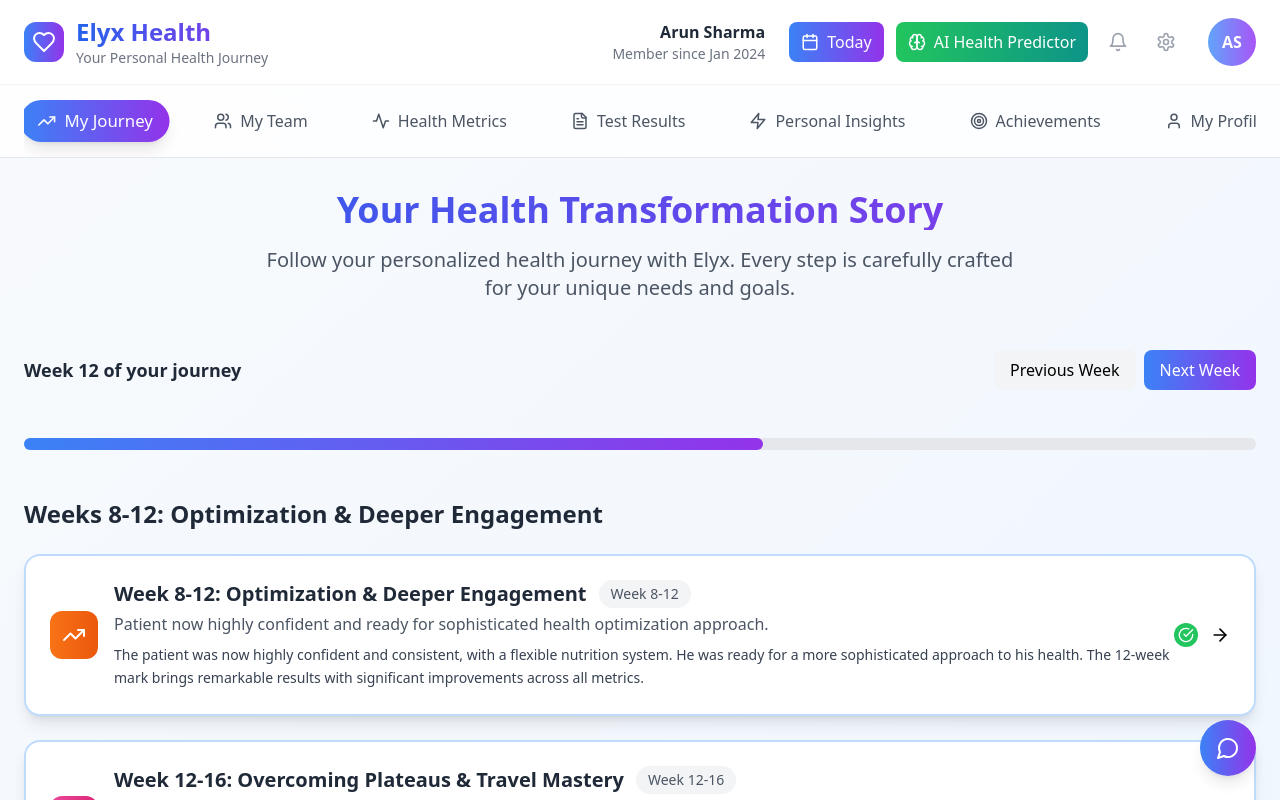
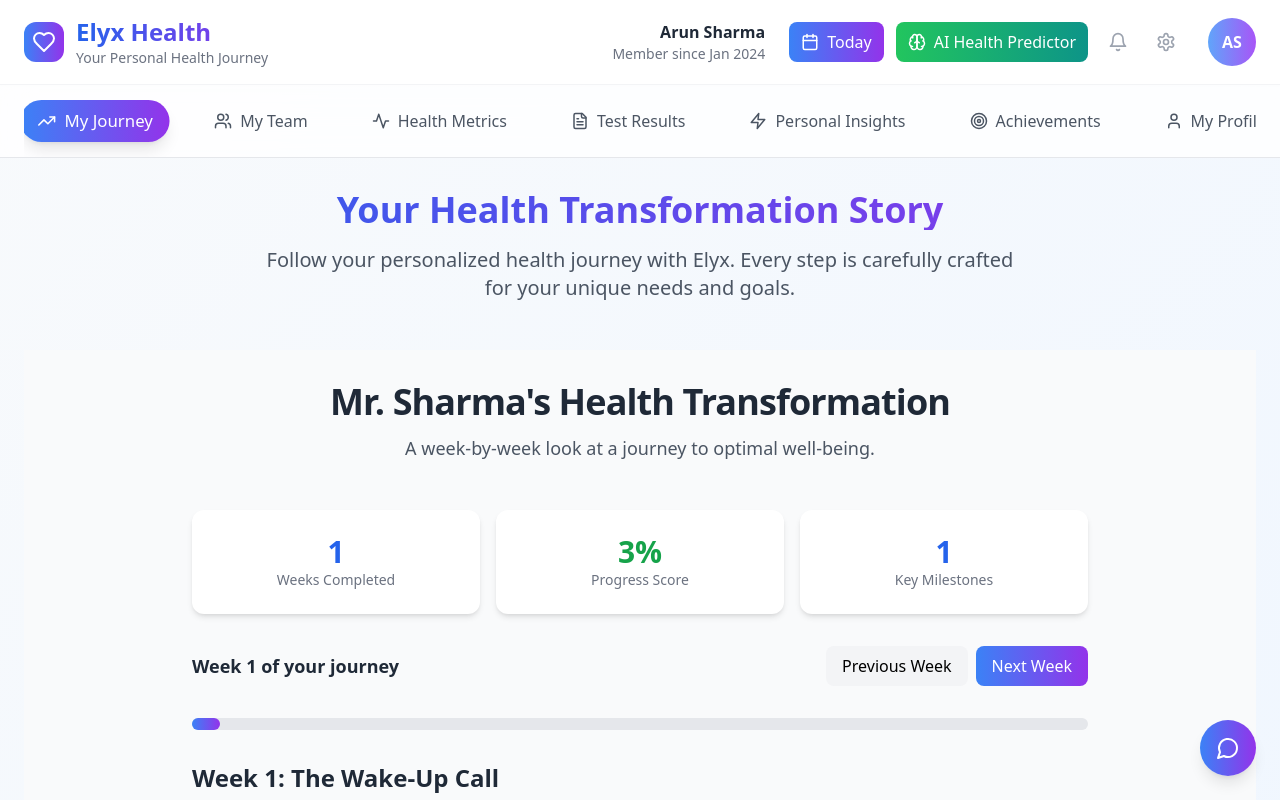
Before and after one commit to keshavban/elyxhackweb, a React (Vite) app: page / in a window 1280 px wide. Shown: the top 800 px of the page. Built offline with nearby package versions, Linux system fonts and the light colour scheme.

Commit message:
Updated JourneyTimeline.tsx

```diff
--- a/src/components/JourneyTimeline.tsx
+++ b/src/components/JourneyTimeline.tsx
@@ -8,6 +8,7 @@ interface JourneyTimelineProps {
 
 const JourneyTimeline: React.FC<JourneyTimelineProps> = ({ currentWeek, setCurrentWeek }) => {
   const [selectedPhase, setSelectedPhase] = useState<number | null>(null);
+  const TOTAL_WEEKS = 32; // Set the total journey duration
 
   const getJourneyPhases = (week: number) => {
     const phases = [];
@@ -267,6 +268,26 @@ const JourneyTimeline: React.FC<JourneyTimelineProps> = ({ currentWeek, setCurre
     return phases;
   };
 
+  const getHealthStats = (week: number) => {
+    const progressScore = Math.round((week / TOTAL_WEEKS) * 100);
+    let keyMilestones = 0;
+    if (week >= 1) keyMilestones++;
+    if (week >= 4) keyMilestones++;
+    if (week >= 8) keyMilestones++;
+    if (week >= 12) keyMilestones++;
+    if (week >= 16) keyMilestones++;
+    if (week >= 24) keyMilestones++;
+    if (week >= 32) keyMilestones++;
+
+    return {
+      weeksCompleted: week,
+      progressScore: progressScore,
+      keyMilestones: keyMilestones
+    };
+  };
+
+  const healthStats = getHealthStats(currentWeek);
+
   const getCurrentPhases = (week: number) => {
     return getJourneyPhases(week).filter(phase => {
       const weekRange = phase.week.split('-');
@@ -298,7 +319,23 @@ const JourneyTimeline: React.FC<JourneyTimelineProps> = ({ currentWeek, setCurre
 
   return (
     <div className="space-y-8">
-      {/* Progress Bar with Running Man */}
+      {/* Health Stats */}
+      <div className="grid grid-cols-1 md:grid-cols-3 gap-4 mb-8">
+        <div className="bg-white p-6 rounded-xl shadow-md text-center">
+          <p className="text-3xl font-bold text-blue-600">{healthStats.weeksCompleted}</p>
+          <p className="text-sm text-gray-500">Weeks Completed</p>
+        </div>
+        <div className="bg-white p-6 rounded-xl shadow-md text-center">
+          <p className="text-3xl font-bold text-green-600">{healthStats.progressScore}%</p>
+          <p className="text-sm text-gray-500">Progress Score</p>
+        </div>
+        <div className="bg-white p-6 rounded-xl shadow-md text-center">
+          <p className="text-3xl font-bold text-blue-600">{healthStats.keyMilestones}</p>
+          <p className="text-sm text-gray-500">Key Milestones</p>
+        </div>
+      </div>
+
+      {/* Progress Bar */}
       <div className="relative">
         <div className="flex items-center justify-between mb-8">
           <div className="text-lg font-semibold text-gray-800">Week {currentWeek} of your journey</div>
@@ -310,7 +347,7 @@ const JourneyTimeline: React.FC<JourneyTimelineProps> = ({ currentWeek, setCurre
               Previous Week
             </button>
             <button
-              onClick={() => setCurrentWeek(Math.min(20, currentWeek + 1))}
+              onClick={() => setCurrentWeek(Math.min(TOTAL_WEEKS, currentWeek + 1))}
               className="px-4 py-2 bg-gradient-to-r from-blue-500 to-purple-600 text-white rounded-lg hover:shadow-lg transition-all"
             >
               Next Week
@@ -318,13 +355,10 @@ const JourneyTimeline: React.FC<JourneyTimelineProps> = ({ currentWeek, setCurre
           </div>
         </div>
 
-        <div className="relative mb-4">
-        </div>
-
-        <div className="w-full bg-gray-200 rounded-full h-3 mb-12 mt-12">
+        <div className="w-full bg-gray-200 rounded-full h-3">
           <div
             className="bg-gradient-to-r from-blue-500 to-purple-600 h-3 rounded-full transition-all duration-1000 ease-out"
-            style={{ width: `${(currentWeek / 20) * 100}%` }}
+            style={{ width: `${(currentWeek / TOTAL_WEEKS) * 100}%` }}
           ></div>
         </div>
       </div>
@@ -415,7 +449,7 @@ const JourneyTimeline: React.FC<JourneyTimelineProps> = ({ currentWeek, setCurre
                               <div key={idx} className="bg-white rounded-lg p-4 text-center">
                                 <div className="font-bold text-lg text-gray-800">{metric.value}</div>
                                 <div className="text-sm text-gray-600">{metric.metric}</div>
-                                <div className={`text-xs mt-1 px-2 py-1 rounded-full ${
+                                <div className={`text-xs mt-1 px-2 py-1 rounded-full inline-block ${
                                   metric.status === 'excellent' ? 'bg-green-100 text-green-800' :
                                   metric.status === 'improved' ? 'bg-blue-100 text-blue-800' :
                                   metric.status === 'improving' ? 'bg-yellow-100 text-yellow-800' :
@@ -522,10 +556,34 @@ const JourneyTimeline: React.FC<JourneyTimelineProps> = ({ currentWeek, setCurre
           >
             Week 28
           </button>
+          <button
+            onClick={() => setCurrentWeek(32)}
+            className="px-4 py-2 bg-white text-gray-700 rounded-lg hover:bg-gray-50 transition-colors text-sm"
+          >
+            Week 32
+          </button>
         </div>
       </div>
     </div>
   );
 };
 
-export default JourneyTimeline;
+// Main App component to render the timeline
+const App = () => {
+  const [currentWeek, setCurrentWeek] = useState(1);
+
+  return (
+    <div className="bg-gray-50 min-h-screen p-4 sm:p-6 md:p-8 font-sans">
+      <div className="max-w-4xl mx-auto">
+        <header className="text-center mb-12">
+            <h1 className="text-4xl font-extrabold text-gray-800 tracking-tight">Mr. Sharma's Health Transformation</h1>
+            <p className="mt-3 text-lg text-gray-600">A week-by-week look at a journey to optimal well-being.</p>
+        </header>
+        <JourneyTimeline currentWeek={currentWeek} setCurrentWeek={setCurrentWeek} />
+      </div>
+    </div>
+  );
+};
+
+
+export default App;
```
